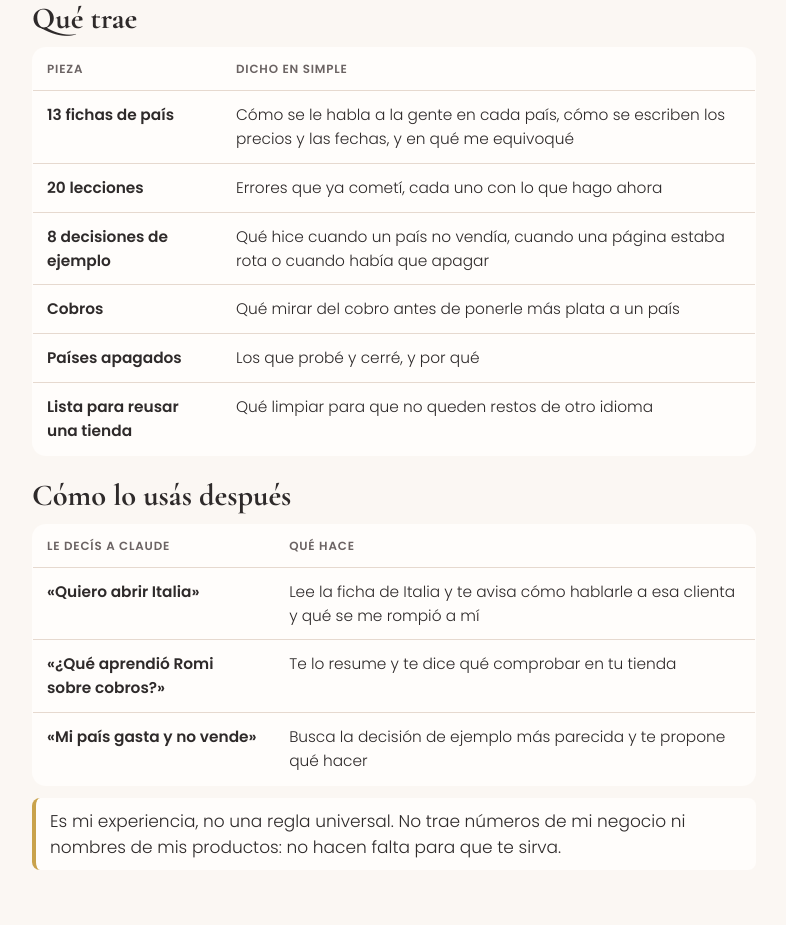
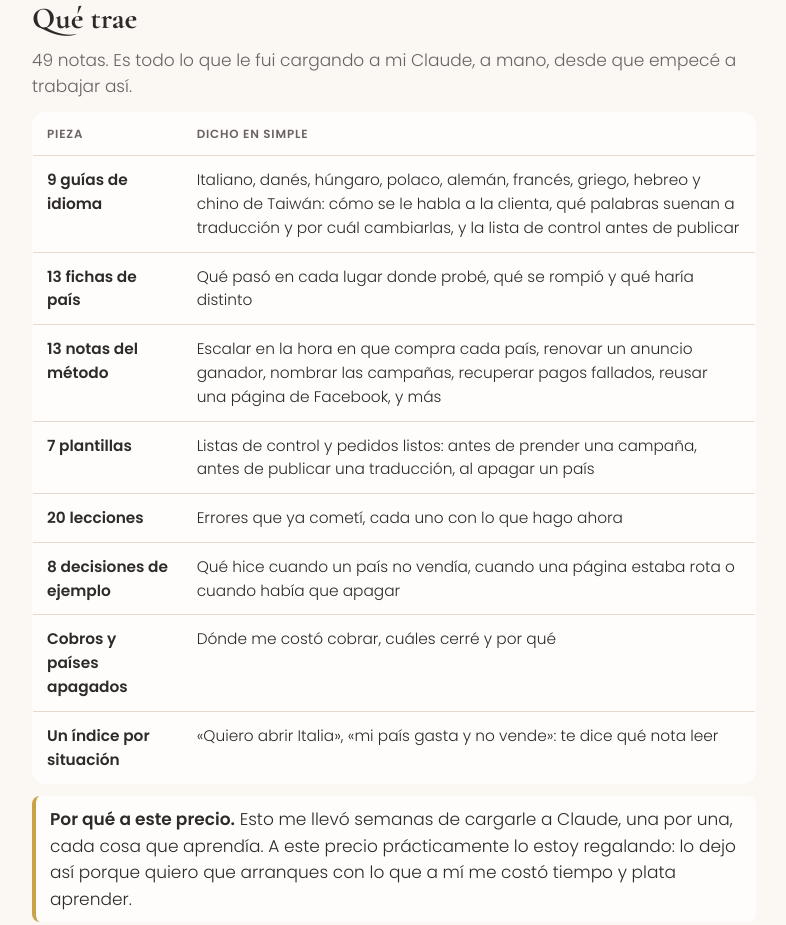
Before and after one commit to rominacasania-beep/guia, a plain HTML site: page cerebro-cargado-k7m2/index.html in a window 1280 px wide. Shown: the part 813-1738 px from the top of the page, without its empty margins (246-1032 px from the left). Drawn offline with nearby package versions, Linux system fonts and the light colour scheme.

Commit message:
Mi cerebro, ya cargado: versión ampliada
Co-Authored-By: Claude Fable 5.2 <noreply@anthropic.com>

```diff
--- a/cerebro-cargado-k7m2/index.html
+++ b/cerebro-cargado-k7m2/index.html
@@ -20,13 +20,17 @@ section{display:flex;flex-direction:column;gap:12px}.n{display:inline-grid;place
 <p class="pide"><b>La frase para Claude:</b><br>«Tengo en Descargas el zip cerebro-cargado.zip. Descomprimilo, abrí INSTALAR.md y seguilo. No pises nada de mi cerebro. Al terminar, mostrame qué sumaste.»</p>
 <p class="sub">¿No baja? Abrí esta página en Chrome o Safari desde tu computadora, no adentro de Instagram ni de WhatsApp.</p></section>
 <section><h2>Qué trae</h2>
+<p class="sub">49 notas. Es todo lo que le fui cargando a mi Claude, a mano, desde que empecé a trabajar así.</p>
 <table><tr><th>Pieza</th><th>Dicho en simple</th></tr>
-<tr><td>13 fichas de país</td><td>Cómo se le habla a la gente en cada país, cómo se escriben los precios y las fechas, y en qué me equivoqué</td></tr>
+<tr><td>9 guías de idioma</td><td>Italiano, danés, húngaro, polaco, alemán, francés, griego, hebreo y chino de Taiwán: cómo se le habla a la clienta, qué palabras suenan a traducción y por cuál cambiarlas, y la lista de control antes de publicar</td></tr>
+<tr><td>13 fichas de país</td><td>Qué pasó en cada lugar donde probé, qué se rompió y qué haría distinto</td></tr>
+<tr><td>13 notas del método</td><td>Escalar en la hora en que compra cada país, renovar un anuncio ganador, nombrar las campañas, recuperar pagos fallados, reusar una página de Facebook, y más</td></tr>
+<tr><td>7 plantillas</td><td>Listas de control y pedidos listos: antes de prender una campaña, antes de publicar una traducción, al apagar un país</td></tr>
 <tr><td>20 lecciones</td><td>Errores que ya cometí, cada uno con lo que hago ahora</td></tr>
 <tr><td>8 decisiones de ejemplo</td><td>Qué hice cuando un país no vendía, cuando una página estaba rota o cuando había que apagar</td></tr>
-<tr><td>Cobros</td><td>Qué mirar del cobro antes de ponerle más plata a un país</td></tr>
-<tr><td>Países apagados</td><td>Los que probé y cerré, y por qué</td></tr>
-<tr><td>Lista para reusar una tienda</td><td>Qué limpiar para que no queden restos de otro idioma</td></tr></table></section>
+<tr><td>Cobros y países apagados</td><td>Dónde me costó cobrar, cuáles cerré y por qué</td></tr>
+<tr><td>Un índice por situación</td><td>«Quiero abrir Italia», «mi país gasta y no vende»: te dice qué nota leer</td></tr></table>
+<p class="nota"><b>Por qué a este precio.</b> Esto me llevó semanas de cargarle a Claude, una por una, cada cosa que aprendía. A este precio prácticamente lo estoy regalando: lo dejo así porque quiero que arranques con lo que a mí me costó tiempo y plata aprender.</p></section>
 <section><h2>Cómo lo usás después</h2>
 <table><tr><th>Le decís a Claude</th><th>Qué hace</th></tr>
 <tr><td>«Quiero abrir Italia»</td><td>Lee la ficha de Italia y te avisa cómo hablarle a esa clienta y qué se me rompió a mí</td></tr>
```
Also changed, not shown: 1 other file.
